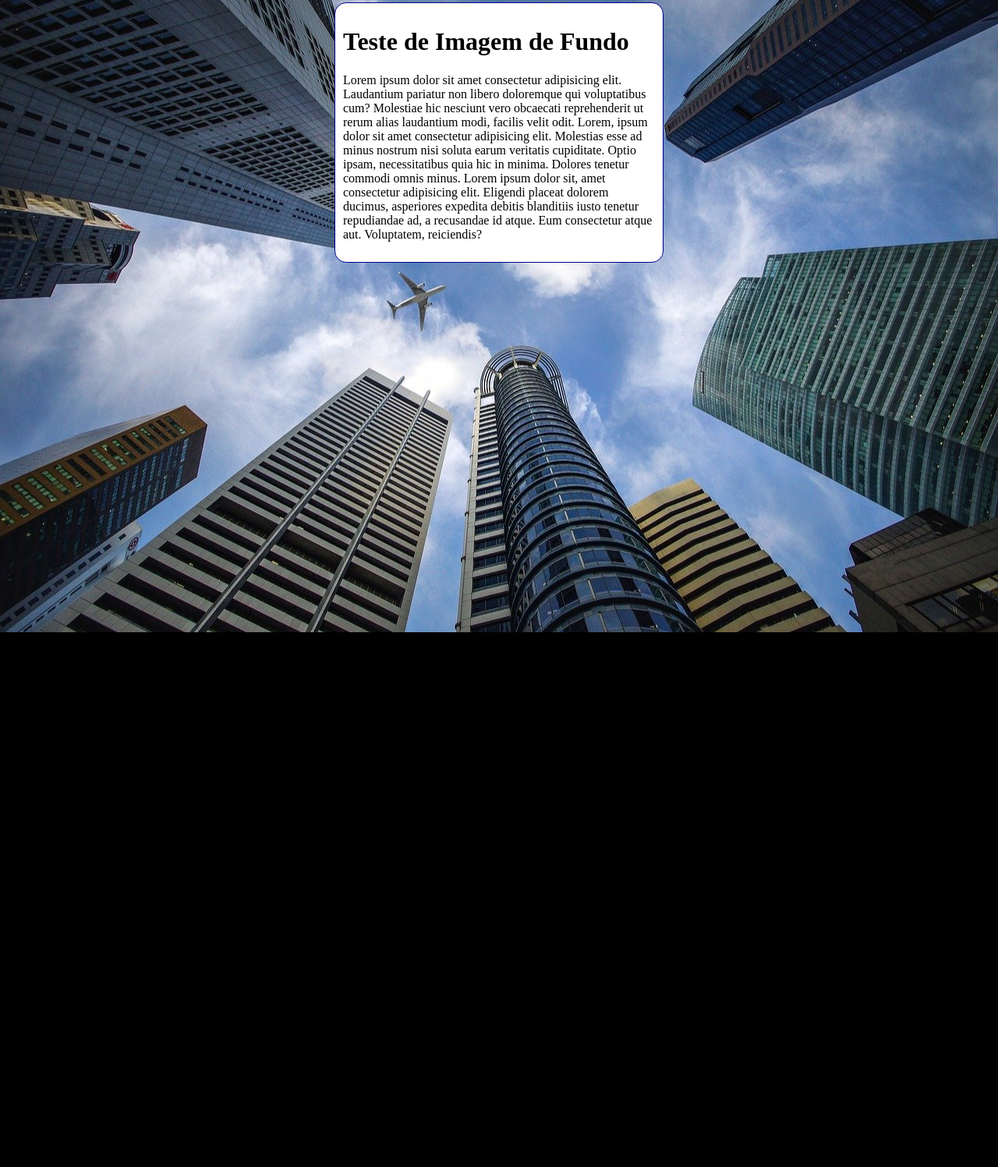
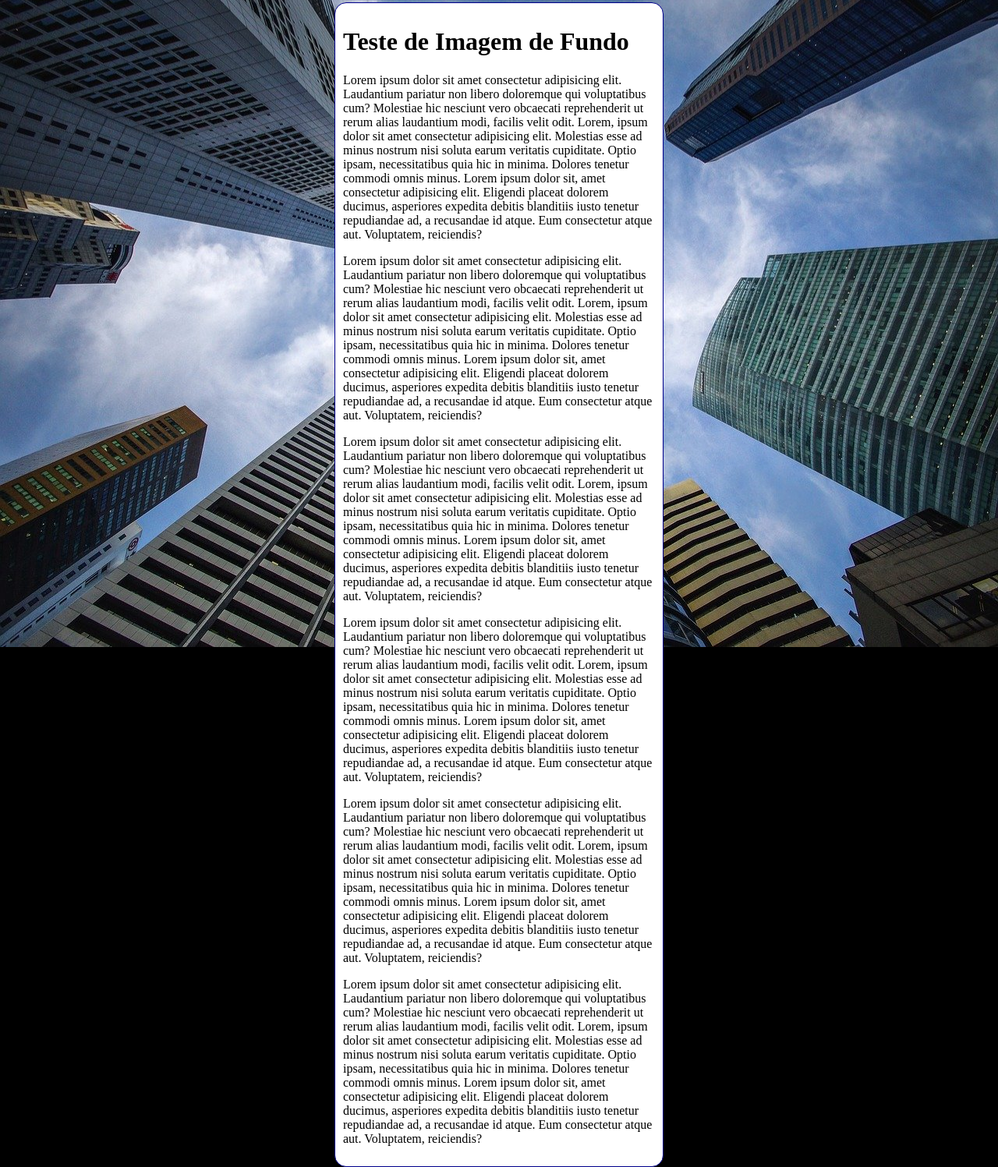
Before and after one commit to thnascii/html-css, a plain HTML site: page exercícios/ex022/fundo006.html in a window 1280 px wide. Shown: the part 5-1502 px from the top of the page at 78% size. Before the commit the page ends 816 px from the top, so only its background shows below. Drawn offline with Linux system fonts and the light colour scheme.

Commit message:
Update fundo006.html

```diff
--- a/exercícios/ex022/fundo006.html
+++ b/exercícios/ex022/fundo006.html
@@ -30,6 +30,11 @@
     <main>
         <h1>Teste de Imagem de Fundo</h1>
         <p>Lorem ipsum dolor sit amet consectetur adipisicing elit. Laudantium pariatur non libero doloremque qui voluptatibus cum? Molestiae hic nesciunt vero obcaecati reprehenderit ut rerum alias laudantium modi, facilis velit odit. Lorem, ipsum dolor sit amet consectetur adipisicing elit. Molestias esse ad minus nostrum nisi soluta earum veritatis cupiditate. Optio ipsam, necessitatibus quia hic in minima. Dolores tenetur commodi omnis minus. Lorem ipsum dolor sit, amet consectetur adipisicing elit. Eligendi placeat dolorem ducimus, asperiores expedita debitis blanditiis iusto tenetur repudiandae ad, a recusandae id atque. Eum consectetur atque aut. Voluptatem, reiciendis?</p>
+        <p>Lorem ipsum dolor sit amet consectetur adipisicing elit. Laudantium pariatur non libero doloremque qui voluptatibus cum? Molestiae hic nesciunt vero obcaecati reprehenderit ut rerum alias laudantium modi, facilis velit odit. Lorem, ipsum dolor sit amet consectetur adipisicing elit. Molestias esse ad minus nostrum nisi soluta earum veritatis cupiditate. Optio ipsam, necessitatibus quia hic in minima. Dolores tenetur commodi omnis minus. Lorem ipsum dolor sit, amet consectetur adipisicing elit. Eligendi placeat dolorem ducimus, asperiores expedita debitis blanditiis iusto tenetur repudiandae ad, a recusandae id atque. Eum consectetur atque aut. Voluptatem, reiciendis?</p>
+        <p>Lorem ipsum dolor sit amet consectetur adipisicing elit. Laudantium pariatur non libero doloremque qui voluptatibus cum? Molestiae hic nesciunt vero obcaecati reprehenderit ut rerum alias laudantium modi, facilis velit odit. Lorem, ipsum dolor sit amet consectetur adipisicing elit. Molestias esse ad minus nostrum nisi soluta earum veritatis cupiditate. Optio ipsam, necessitatibus quia hic in minima. Dolores tenetur commodi omnis minus. Lorem ipsum dolor sit, amet consectetur adipisicing elit. Eligendi placeat dolorem ducimus, asperiores expedita debitis blanditiis iusto tenetur repudiandae ad, a recusandae id atque. Eum consectetur atque aut. Voluptatem, reiciendis?</p>
+        <p>Lorem ipsum dolor sit amet consectetur adipisicing elit. Laudantium pariatur non libero doloremque qui voluptatibus cum? Molestiae hic nesciunt vero obcaecati reprehenderit ut rerum alias laudantium modi, facilis velit odit. Lorem, ipsum dolor sit amet consectetur adipisicing elit. Molestias esse ad minus nostrum nisi soluta earum veritatis cupiditate. Optio ipsam, necessitatibus quia hic in minima. Dolores tenetur commodi omnis minus. Lorem ipsum dolor sit, amet consectetur adipisicing elit. Eligendi placeat dolorem ducimus, asperiores expedita debitis blanditiis iusto tenetur repudiandae ad, a recusandae id atque. Eum consectetur atque aut. Voluptatem, reiciendis?</p>
+        <p>Lorem ipsum dolor sit amet consectetur adipisicing elit. Laudantium pariatur non libero doloremque qui voluptatibus cum? Molestiae hic nesciunt vero obcaecati reprehenderit ut rerum alias laudantium modi, facilis velit odit. Lorem, ipsum dolor sit amet consectetur adipisicing elit. Molestias esse ad minus nostrum nisi soluta earum veritatis cupiditate. Optio ipsam, necessitatibus quia hic in minima. Dolores tenetur commodi omnis minus. Lorem ipsum dolor sit, amet consectetur adipisicing elit. Eligendi placeat dolorem ducimus, asperiores expedita debitis blanditiis iusto tenetur repudiandae ad, a recusandae id atque. Eum consectetur atque aut. Voluptatem, reiciendis?</p>
+        <p>Lorem ipsum dolor sit amet consectetur adipisicing elit. Laudantium pariatur non libero doloremque qui voluptatibus cum? Molestiae hic nesciunt vero obcaecati reprehenderit ut rerum alias laudantium modi, facilis velit odit. Lorem, ipsum dolor sit amet consectetur adipisicing elit. Molestias esse ad minus nostrum nisi soluta earum veritatis cupiditate. Optio ipsam, necessitatibus quia hic in minima. Dolores tenetur commodi omnis minus. Lorem ipsum dolor sit, amet consectetur adipisicing elit. Eligendi placeat dolorem ducimus, asperiores expedita debitis blanditiis iusto tenetur repudiandae ad, a recusandae id atque. Eum consectetur atque aut. Voluptatem, reiciendis?</p>
     </main>
 </body>
 </html>
```
